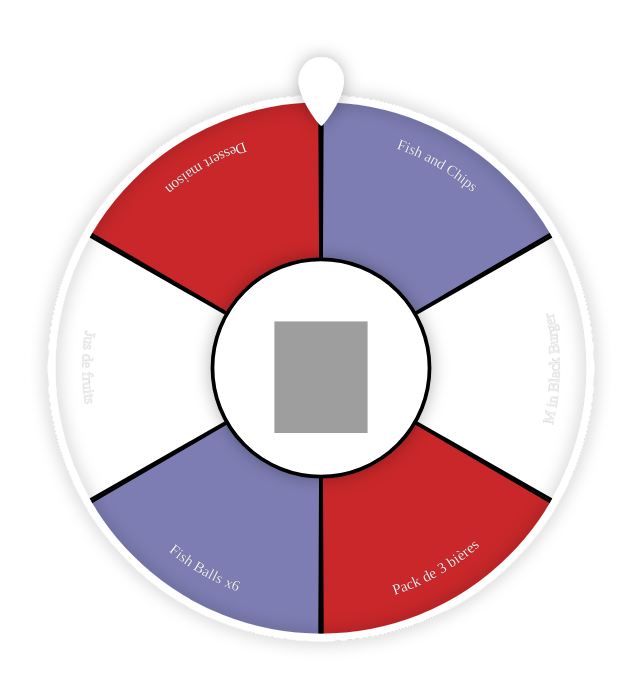
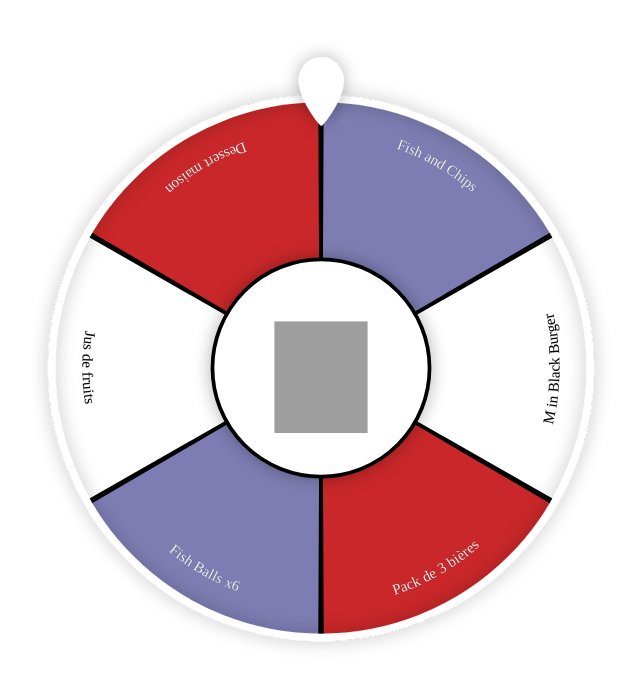
Before and after one commit to joffreyBerrier/vue-fortune-wheel, a Vue app: page / in a window 1280 px wide. Shown: the top 686 px of the page, without its empty margins (319-959 px from the left). Built offline with nearby package versions, Linux system fonts and the light colour scheme; grey boxes are pictures that could not be loaded.

Commit message:
feat(v-model): remove v-model use props gift

```diff
--- a/package.json
+++ b/package.json
@@ -1,6 +1,6 @@
 {
   "name": "vue3-fortune-wheel",
-  "version": "0.0.6",
+  "version": "0.0.7",
   "scripts": {
     "dev": "vite",
     "build": "vuedx-typecheck . && vite build",
--- a/src/App.vue
+++ b/src/App.vue
@@ -1,6 +1,6 @@
 <template>
   <div class="wrap" @click="$refs.wheel.spin">
-    <Wheel ref="wheel" v-model="gift" :data="data" @done="done" :imgParams="logo"/>
+    <Wheel ref="wheel" :gift="gift" :data="data" @done="done" :imgParams="logo"/>
   </div>
 </template>
 
@@ -27,7 +27,7 @@ export default defineComponent({
           id: 2,
           value: "M in Black Burger",
           bgColor: '#ffffff',
-          color: '#ffffff'
+          color: '#000000'
         },
         {
           id: 3,
@@ -45,7 +45,7 @@ export default defineComponent({
           id: 5,
           value: "Jus de fruits",
           bgColor: '#ffffff',
-          color: '#ffffff'
+          color: '#000000'
         },
         {
           id: 6,
--- a/src/components/Wheel.vue
+++ b/src/components/Wheel.vue
@@ -21,9 +21,9 @@
           return data.length <= 8
         },
       },
-      modelValue: {
+      gift: {
         type: Number,
-        required: true,
+        default: 0
       },
       imgParams: {
         type: Object as PropType<imgParams>,
@@ -302,7 +302,7 @@
           this.clicked = true
 
           // Define current gain
-          const slicedGift = this.findCurrentSlice(this.modelValue)
+          const slicedGift = this.findCurrentSlice(this.gift)
           const dataLength = this.data.length
           const sliceWidth = 360 / dataLength
           const currentAngle = 360 - sliceWidth * (slicedGift - 1)
```
Also changed, not shown: 1 other file (tests, documents, lock files or other folders).
